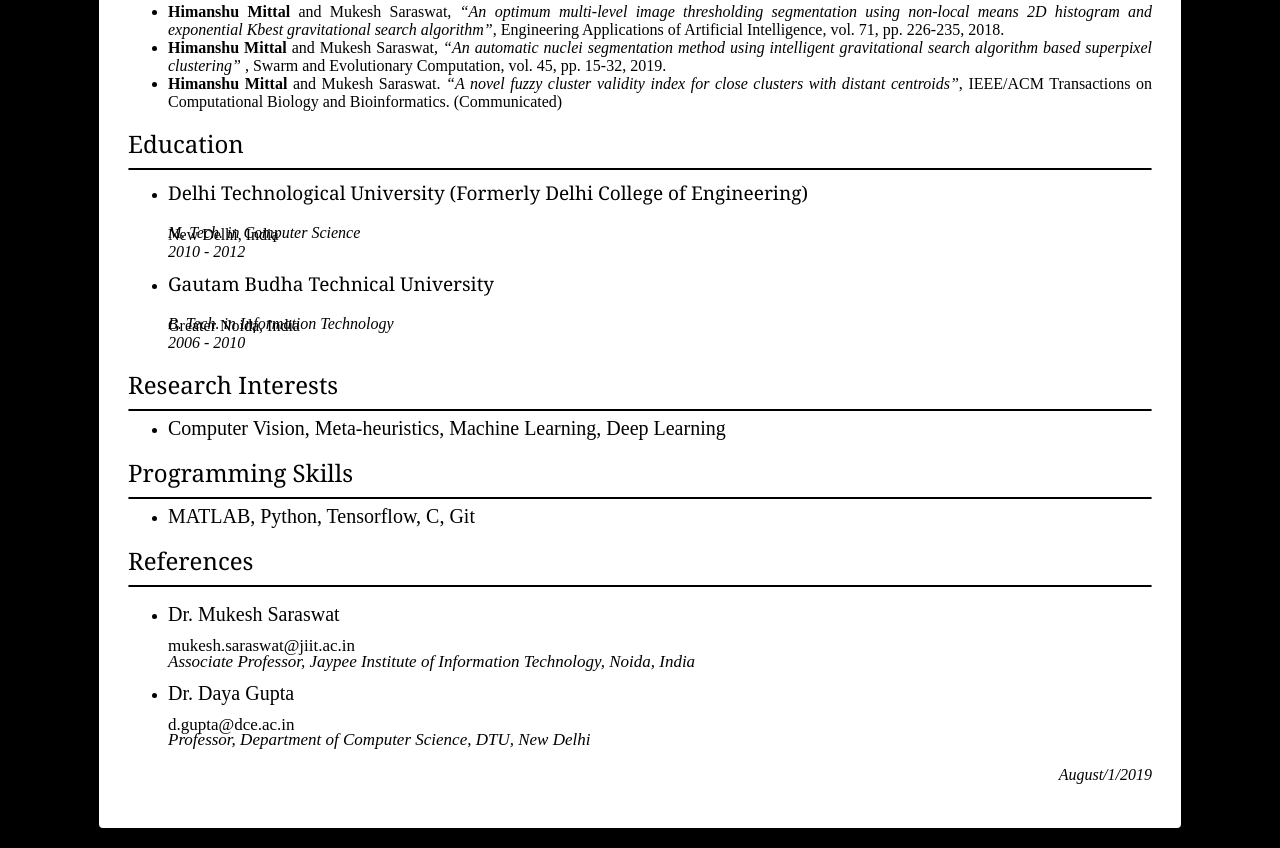
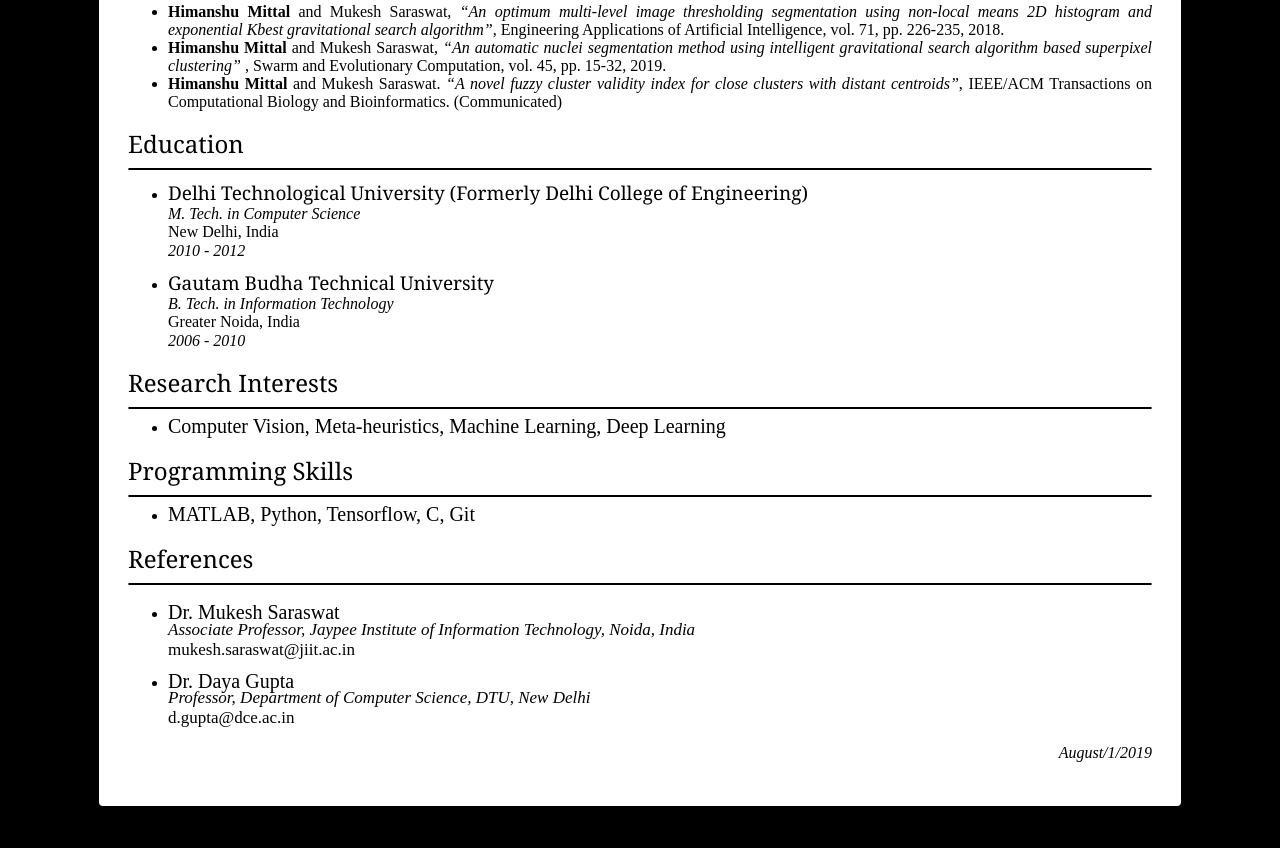
Before and after one commit to himanshuRepo/tryresume, a plain HTML site: page index.html in a window 1280 px wide. Shown: the part 834-1682 px from the top of the page. After the commit the page ends 1660 px from the top, so only its background shows below. Drawn offline with Linux system fonts and the light colour scheme.

Commit message:
Updated index.html

```diff
--- a/index.html
+++ b/index.html
@@ -146,14 +146,15 @@ Education
 	    	<p class="sub_section">
 	    		Delhi Technological University (Formerly Delhi College of Engineering) </p>
 	    	</div>
-<div  id="edl1" class="education_location1">
+  		<div   class="degree1">
+M. Tech. in Computer Science
+</div>
+</div>
+<div class="ed1">
+
+<div  id="edl1" class="education_location13">
 	    		 	New Delhi, India
 	    		</div>
-</div>
-<div class="ed1">
-	    		<div   class="degree1">
-M. Tech. in Computer Science
-</div>
 <div id="edl2"  class="degree1">
 	    		 	2010 - 2012
 	    		</div>
@@ -167,14 +168,15 @@ M. Tech. in Computer Science
 	    	<p class="sub_section">
 	    		Gautam Budha Technical University  </p>
 	    	</div>
-<div  id="edl3" class="education_location1">
-	    		 	Greater Noida, India
-	    		</div>
-</div>
-<div class="ed1">
 	    		<div   class="degree1">
 B. Tech. in Information Technology
 </div>
+</div>
+<div class="ed1">
+	<div  id="edl3" class="education_location13">
+	    		 	Greater Noida, India
+	    		</div>
+
 <div id="edl4"  class="degree1">
 	    		 	2006 - 2010
 	    		</div>
@@ -230,15 +232,17 @@ References
 	    		<div   class="reference">
 Dr. Mukesh Saraswat
 </div>
-<div  id="r1" class="reference">
-	    		 	mukesh.saraswat@jiit.ac.in
-	    		</div>
-	    		</div>
+
+
 
 
 	    		<div class="positionref">
 Associate Professor, Jaypee Institute of Information Technology, Noida, India
 </div>
+<div  id="r1" class="reference12">
+	    		 	mukesh.saraswat@jiit.ac.in
+	    		</div>
+	    		</div>
 	    </li>
 
 	    	    <li>
@@ -247,14 +251,16 @@ Associate Professor, Jaypee Institute of Information Technology, Noida, India
 	    		<div   class="reference">
 	    Dr. Daya Gupta
 </div>
-<div  id="r1" class="reference">
-	    		 	d.gupta@dce.ac.in
-	    		</div>
-	    		</div>
+
+
 
 	    		<div class="positionref">
 Professor, Department of Computer Science, DTU, New Delhi
 </div>
+<div  id="r1" class="reference12">
+	    		 	d.gupta@dce.ac.in
+	    		</div>
+	    		</div>
 	    </li>
 
 
```
